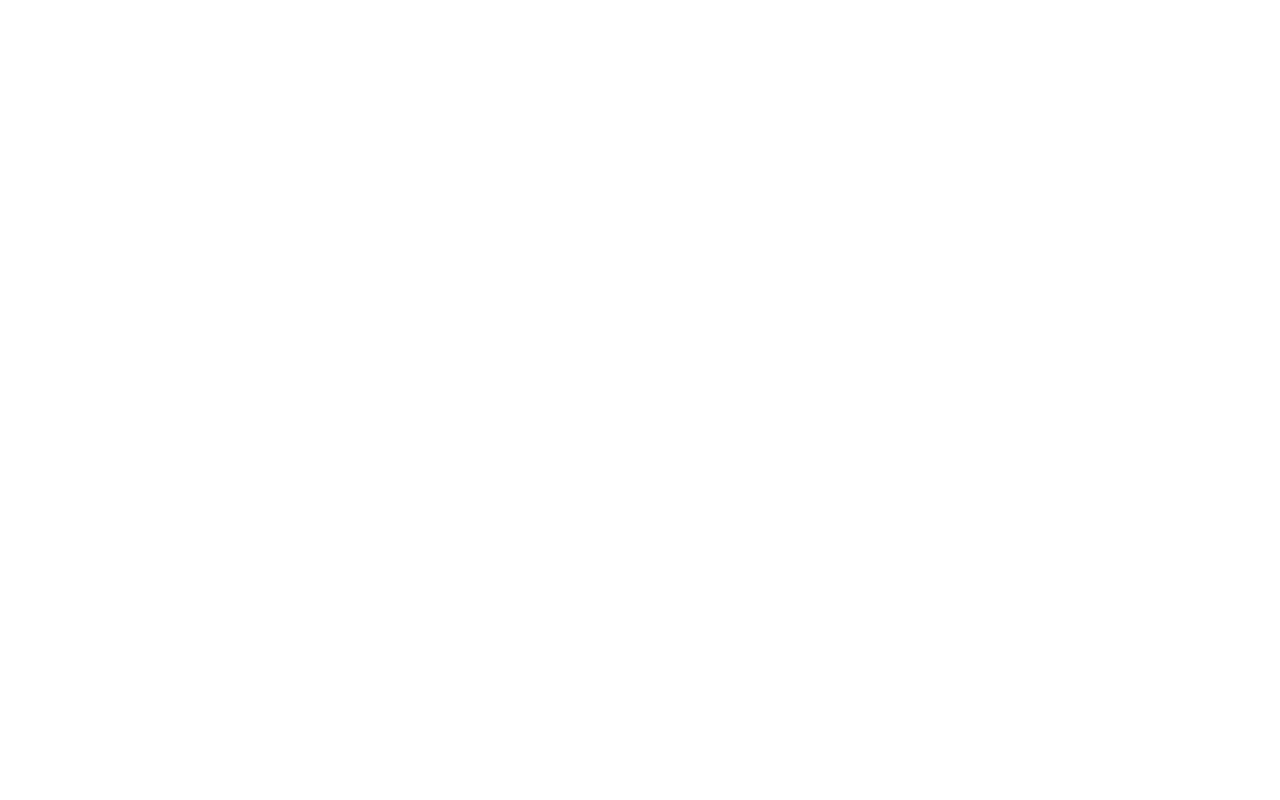
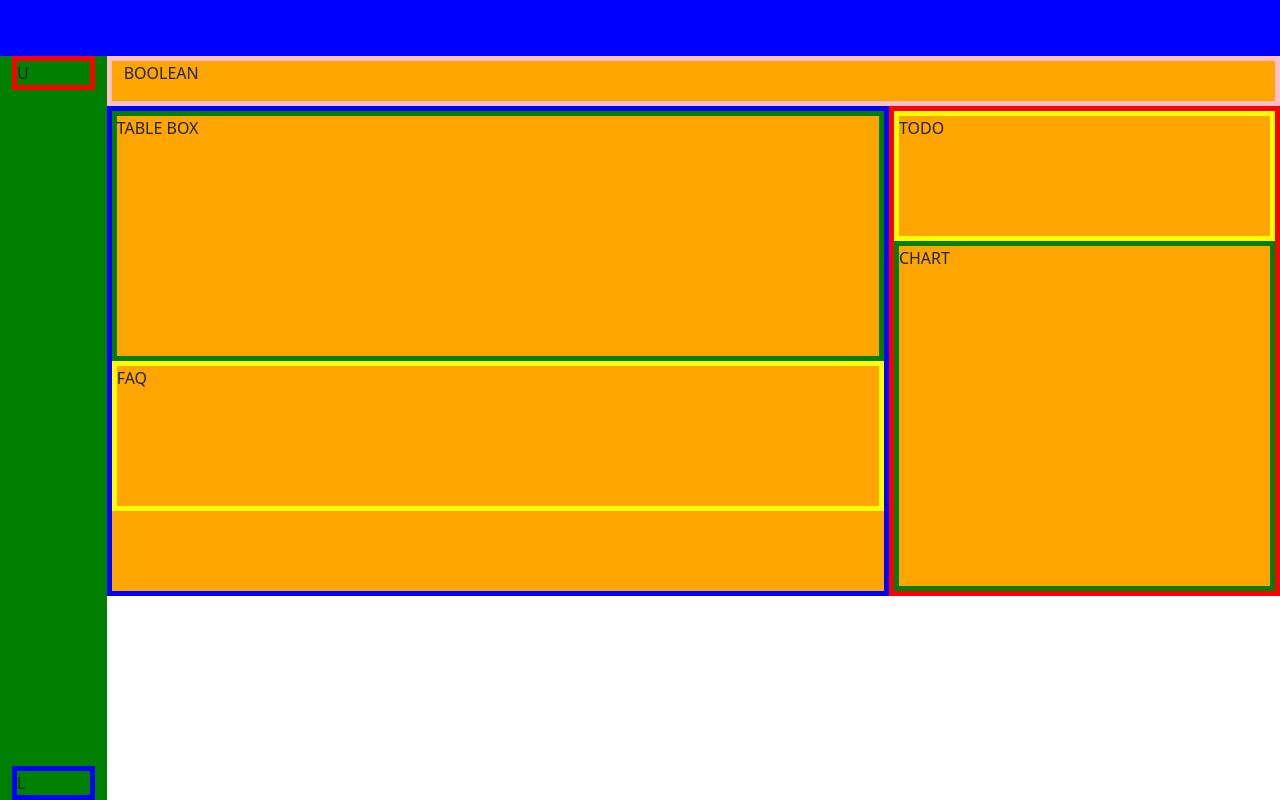
Before and after one commit to MicheleFranciolapilla/html-css-bootstrap-dashboard, a plain HTML site: page index.html in a window 1280 px wide. Drawn offline with nearby package versions, Linux system fonts and the light colour scheme.

Commit message:
Struttura a blocchi colorati

```diff
--- a/assets/css/reset_and_utilities.css
+++ b/assets/css/reset_and_utilities.css
@@ -44,10 +44,14 @@
 /* .debug_r */
 /* .debug_g */
 /* .debug_b */
+/* .debug_p */
+/* .debug_o */
 /* .debug_bg_y */
 /* .debug_bg_r */
 /* .debug_bg_g */
 /* .debug_bg_b */
+/* .debug_bg_p */
+/* .debug_bg_o */
 /********************************/
 
 /* Debug bordo giallo*/
@@ -70,6 +74,15 @@
     border: 5px solid blue;
 }
 
+/* Debug bordo pink*/
+.debug_p{
+    border: 5px solid pink;
+}
+
+/* Debug bordo arancio*/
+.debug_o{
+    border: 5px solid orange;
+}
 /* Debug sfondo giallo */
 .debug_bg_y{
     background-color: yellow;
@@ -90,6 +103,15 @@
     background-color: blue;
 }
 
+/* Debug sfondo pink */
+.debug_bg_p{
+    background-color: pink;
+}
+
+/* Debug sfondo arancio */
+.debug_bg_o{
+    background-color: orange;
+}
 /****************************************/
 /**********　SEZIONE UTILITIES **********/
 /****************************************/
--- a/assets/css/style.css
+++ b/assets/css/style.css
@@ -0,0 +1,24 @@
+/* DICHIARAZIONE VARIABILI */
+:root
+{
+    /* VARIABILI DIMENSIONALI */
+    --header_height:        7vh;
+    /* VARIABILI CROMATICHE */
+
+}
+
+header
+{
+    height: var(--header_height);
+}
+
+#side_bar
+{
+    top: var(--header_height);
+}
+
+/* #sliding_core > #table_box,
+#sliding_core > #faq
+{
+    min-width: 60%;
+} */
--- a/index.html
+++ b/index.html
@@ -18,6 +18,32 @@
     <title>Bootstrap Dashboard</title>
 </head>
 <body>
+    <header class="debug_bg_b position-sticky top-0 start-0 end-0">
+        <nav>
+        </nav>
+    </header>
+
+    <main class="container-fluid">
+        <div class="row">
+            <aside id="side_bar" class="debug_bg_g col-1 position-fixed start-0 bottom-0 d-flex flex-column justify-content-between">
+                <div id="upper_menu" class="debug_r">U</div>
+                <div id="lower_menu" class="debug_b">L</div>
+            </aside>
+            <div id="sliding_core" class="debug_bg_o col-11 offset-1">
+                <div class="row">
+                    <div id="boolean" class="debug_p col-12" style="height: 50px;">BOOLEAN</div>
+                    <div id="left_items" class="debug_b col-lg-8 p-0">
+                        <div id="table_box" class="debug_g col-12" style="height: 250px;">TABLE BOX</div>
+                        <div id="faq" class="debug_y col-12" style="height: 150px;">FAQ</div>
+                    </div>
+                    <div id="right_items" class="debug_r col-lg-4 p-0">
+                        <div id="todo" class="debug_y col-12" style="height: 130px;">TODO</div>
+                        <div id="chart" class="debug_g col-12" style="height: 350px;">CHART</div>
+                    </div>
+                </div>
+            </div>
+        </div>
+    </main>
 
     <!-- Script per Bootstrap 5 -->
     <script src="https://cdn.jsdelivr.net/npm/bootstrap@5.0.2/dist/js/bootstrap.bundle.min.js" integrity="sha384-MrcW6ZMFYlzcLA8Nl+NtUVF0sA7MsXsP1UyJoMp4YLEuNSfAP+JcXn/tWtIaxVXM" crossorigin="anonymous"></script>
```
